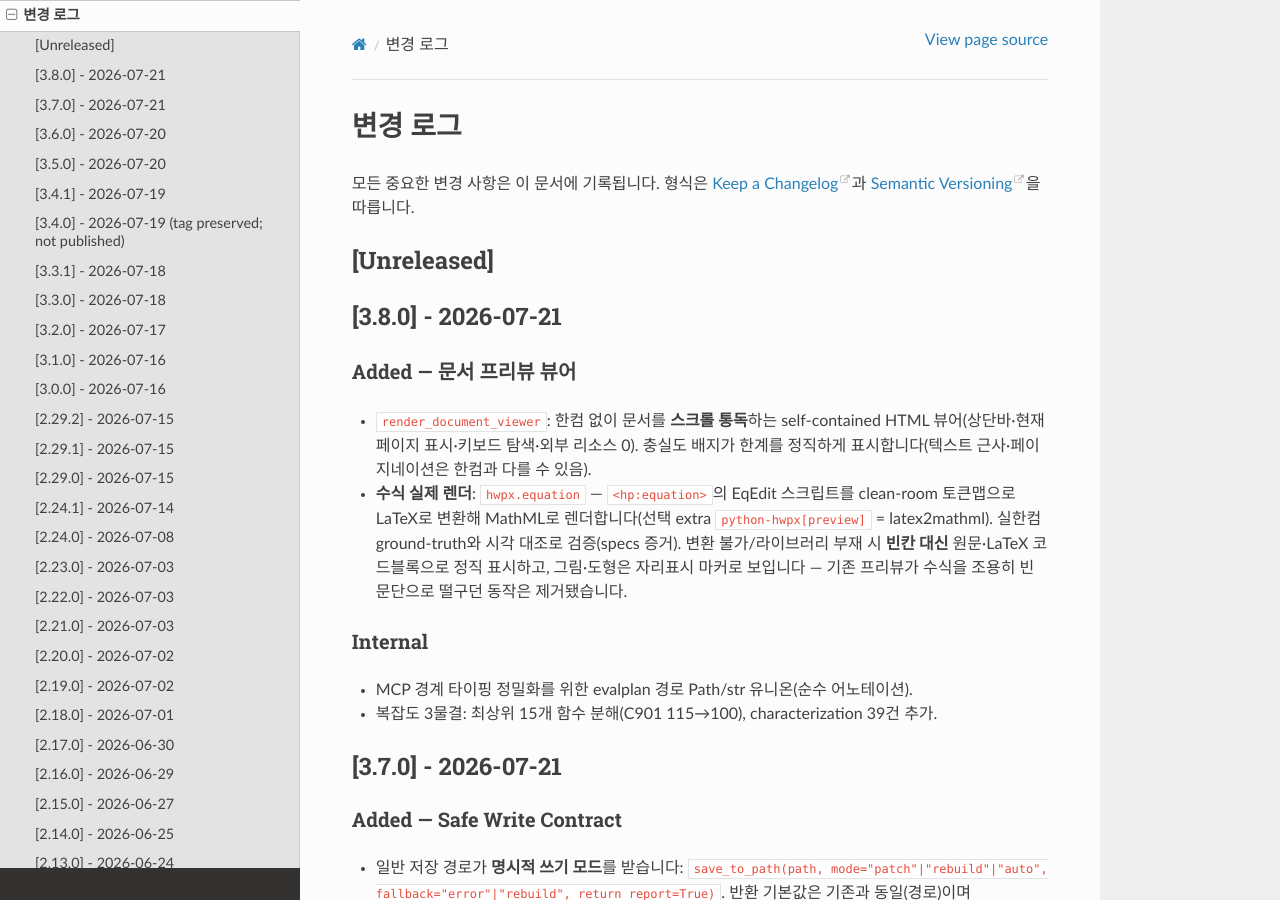
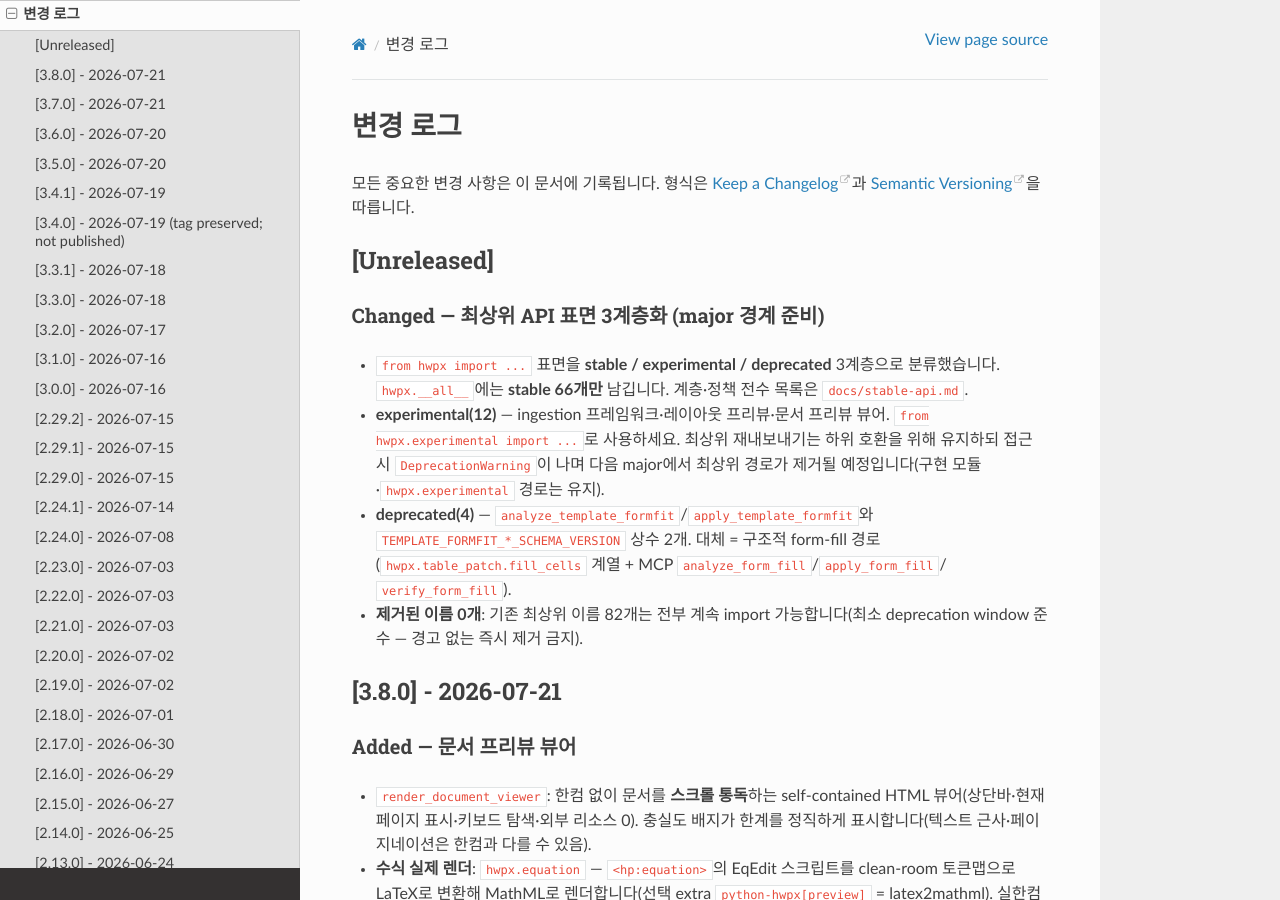
Before and after one commit to airmang/python-hwpx, a Sphinx documentation site: the page built from docs/changelog.md, in a window 1280 px wide and 900 px high. Built offline with Sphinx 7.4.7 and the Read the Docs theme 3.1.0, drawn with Linux system fonts in a browser that asks for light colours.

Commit message:
docs: add stable-api tiers doc, link from index/README/CHANGELOG
docs/stable-api.md documents the stable/experimental/deprecated policy, the
minimum deprecation window, the unsupported internal-XML surface note, and the
per-tier name lists. Wired into the docs toctree and linked once from the
README docs row (minimal). CHANGELOG Unreleased records the 3-tier split.

Co-Authored-By: Claude Fable 5 <noreply@anthropic.com>

```diff
--- a/CHANGELOG.md
+++ b/CHANGELOG.md
@@ -3,6 +3,21 @@
 모든 중요한 변경 사항은 이 문서에 기록됩니다. 형식은 [Keep a Changelog](https://keepachangelog.com/ko/1.1.0/)과 [Semantic Versioning](https://semver.org/lang/ko/)을 따릅니다.
 
 ## [Unreleased]
+
+### Changed — 최상위 API 표면 3계층화 (major 경계 준비)
+- `from hwpx import ...` 표면을 **stable / experimental / deprecated** 3계층으로
+  분류했습니다. `hwpx.__all__`에는 **stable 66개만** 남깁니다. 계층·정책 전수 목록은
+  `docs/stable-api.md`.
+- **experimental(12)** — ingestion 프레임워크·레이아웃 프리뷰·문서 프리뷰 뷰어.
+  `from hwpx.experimental import ...`로 사용하세요. 최상위 재내보내기는 하위 호환을
+  위해 유지하되 접근 시 `DeprecationWarning`이 나며 다음 major에서 최상위 경로가
+  제거될 예정입니다(구현 모듈·`hwpx.experimental` 경로는 유지).
+- **deprecated(4)** — `analyze_template_formfit`/`apply_template_formfit`와
+  `TEMPLATE_FORMFIT_*_SCHEMA_VERSION` 상수 2개. 대체 = 구조적 form-fill 경로
+  (`hwpx.table_patch.fill_cells` 계열 + MCP `analyze_form_fill`/`apply_form_fill`/
+  `verify_form_fill`).
+- **제거된 이름 0개**: 기존 최상위 이름 82개는 전부 계속 import 가능합니다(최소
+  deprecation window 준수 — 경고 없는 즉시 제거 금지).
 
 ## [3.8.0] - 2026-07-21
 
```
Also changed, not shown: README.md (+1 -1 lines), docs/index.md (+1 -0 lines), docs/stable-api.md (added, +100 -0 lines).
